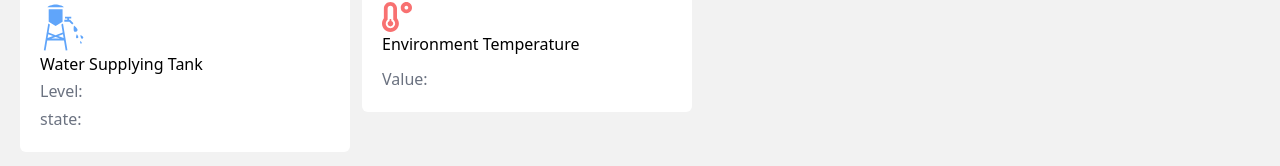
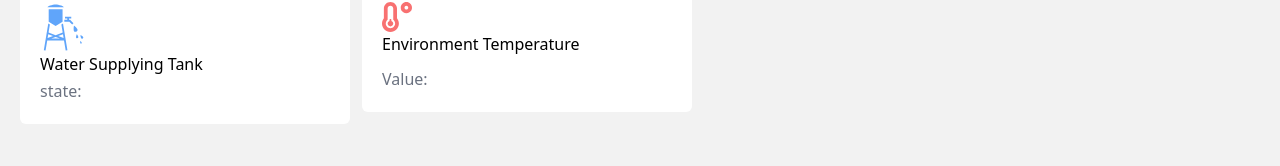
Before and after one commit to Akatronix/smart-irrigation-system, a React (Vite) app in the folder frontend/: page / in a window 1280 px wide. Shown: the part 498-664 px from the top of the page. Built offline with nearby package versions, Linux system fonts and the light colour scheme.

Commit message:
Update App.jsx

```diff
--- a/frontend/src/App.jsx
+++ b/frontend/src/App.jsx
@@ -81,10 +81,7 @@ function App() {
         <div className="w-[330px] h-full p-[20px] bg-white rounded-md">
           <GiWaterTank className="w-[50px] h-[50px] font-bold text-blue-400" />
           <p>Water Supplying Tank</p>
-          <p>
-            <span className="text-gray-500">Level:</span>
-            <span className="text-lg ml-[10px]">{senData.tankLevel}</span>
-          </p>
+
           <p>
             <span className="text-gray-500">state:</span>
             <span className="text-lg ml-[10px]">{senData.tankTapState}</span>
```
